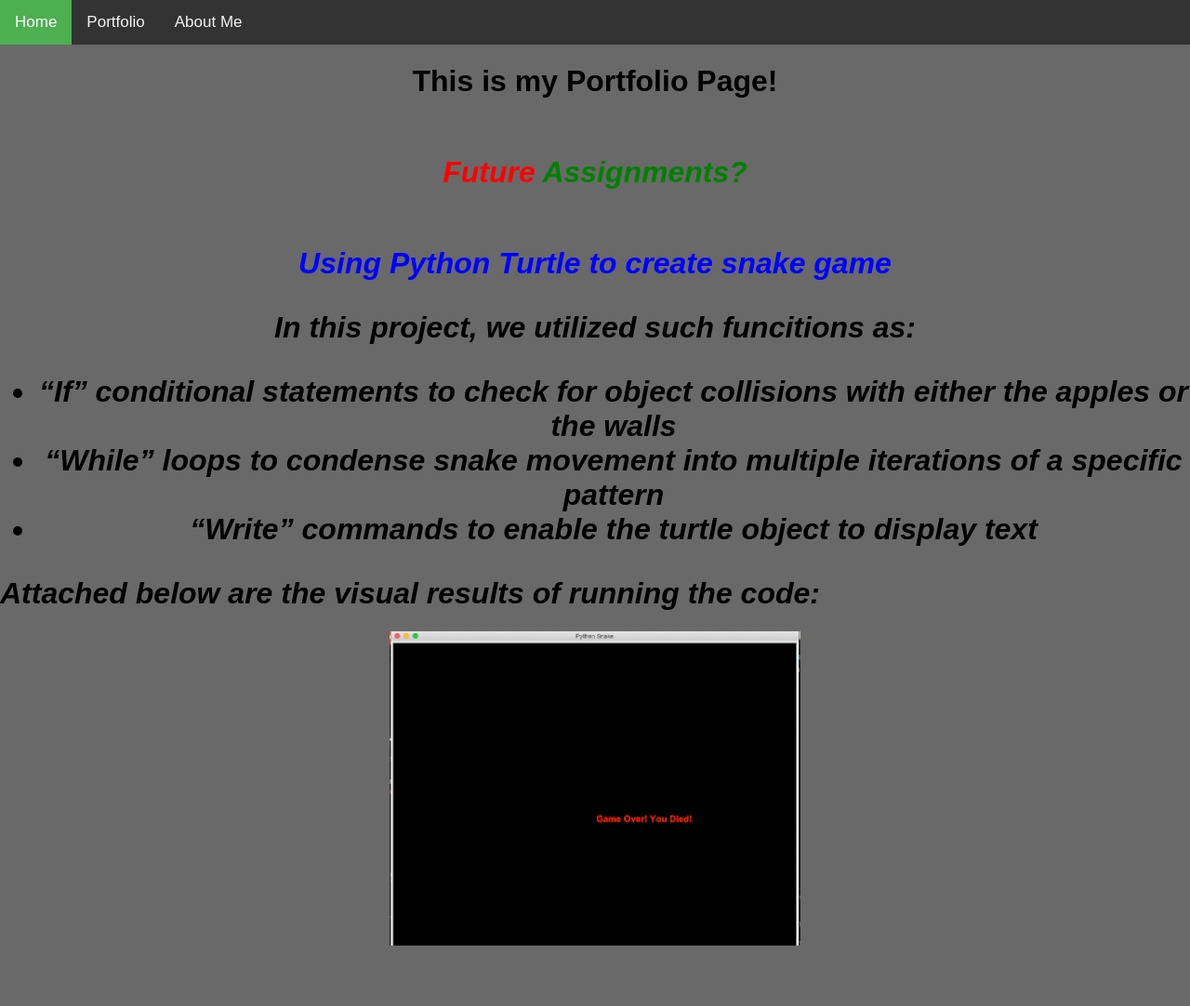
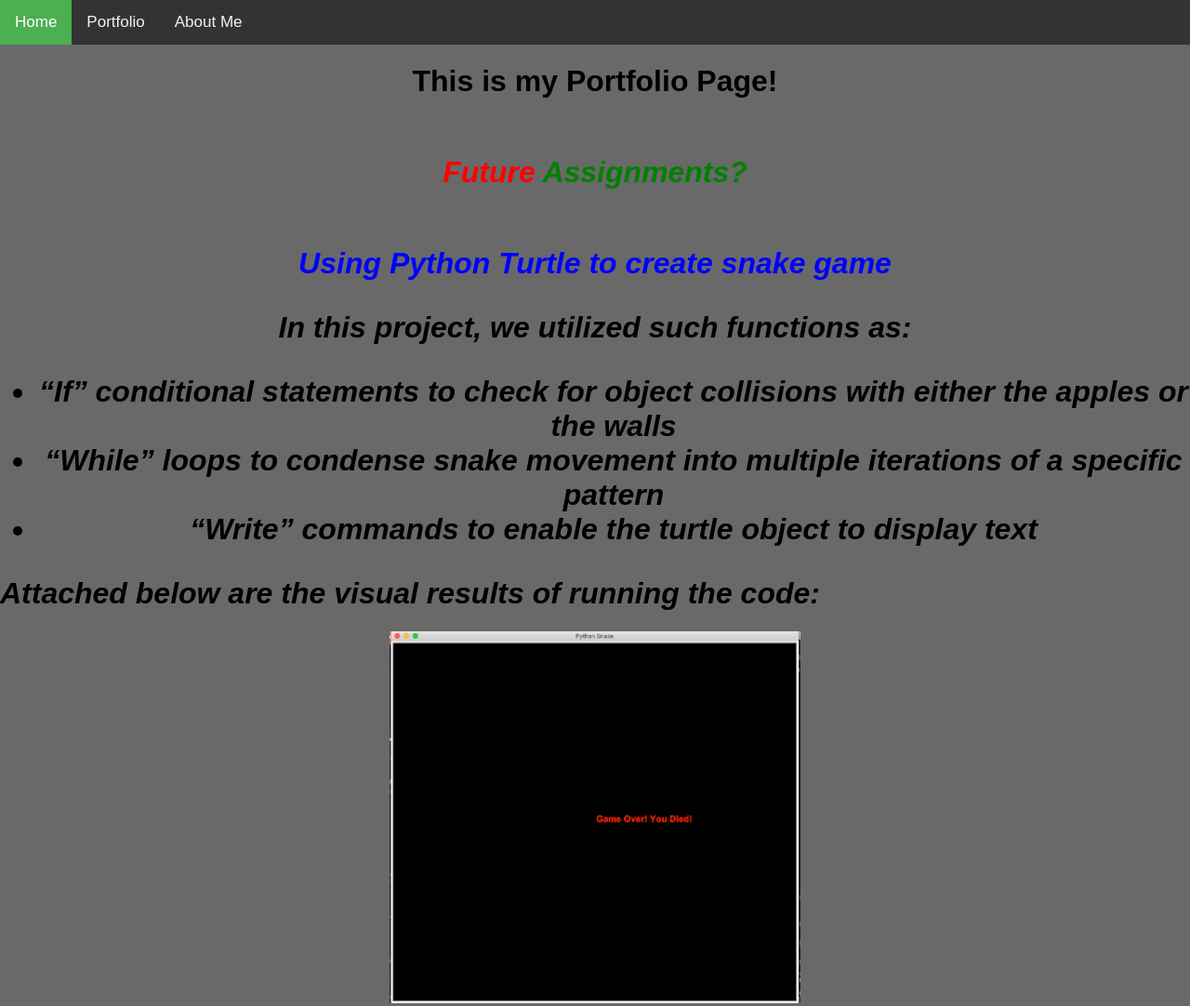
Before and after one commit to JeffreyW2468/JeffreyW2468.github.io, a plain HTML site: page portfolio.html in a window 1280 px wide. Shown: the top 1082 px of the page at 93% size. Drawn offline with Linux system fonts and the light colour scheme.

Commit message:
Update portfolio.html

```diff
--- a/portfolio.html
+++ b/portfolio.html
@@ -52,7 +52,7 @@
     <h1><span style="color:red;"><em>Future</span><span style="color:green;"> Assignments?</span><em/></h1>
     <br>
 	<h1><span style = "color:blue;"><b>Using Python Turtle to create snake game</b></span>
-	<p>In this project, we utilized such funcitions as:</p>
+	<p>In this project, we utilized such functions as:</p>
 	<ul>
 		<li><q>If</q> conditional statements to check for object collisions with
 		either the apples or the walls</li>
```
